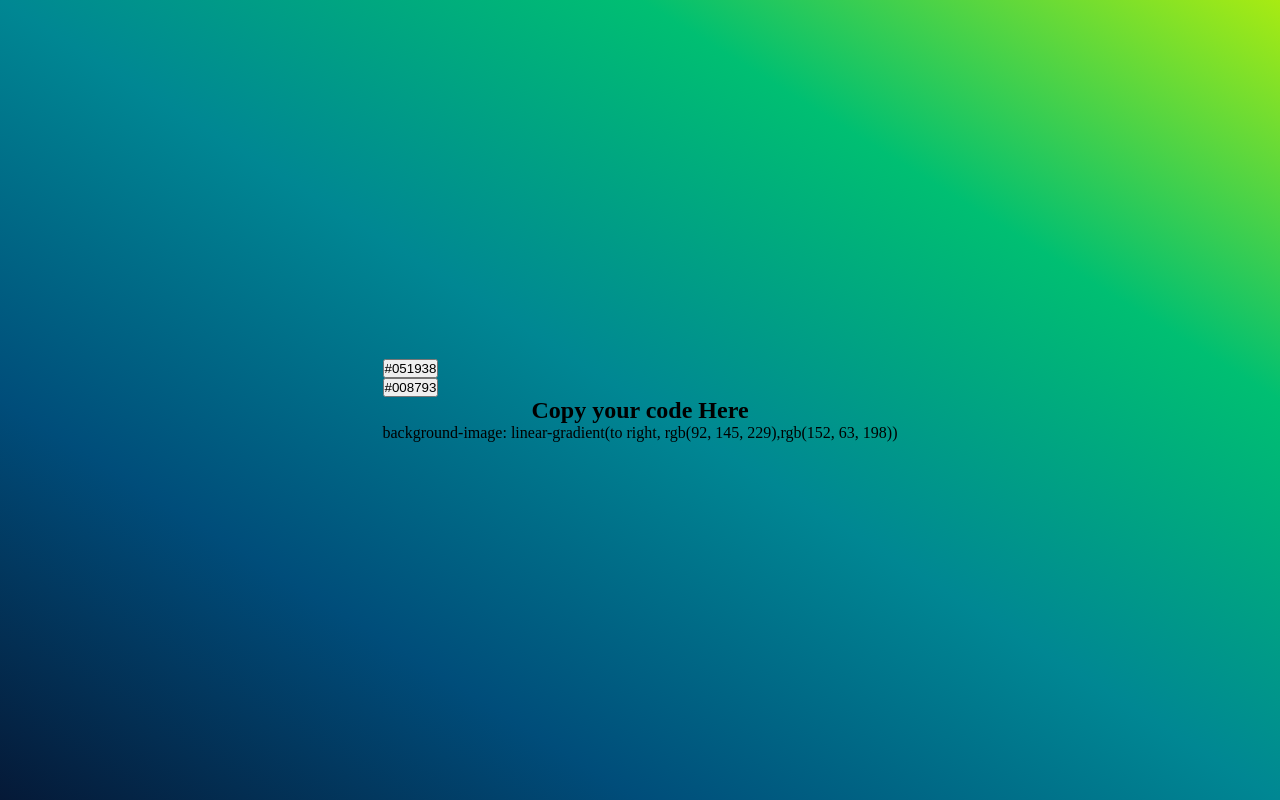
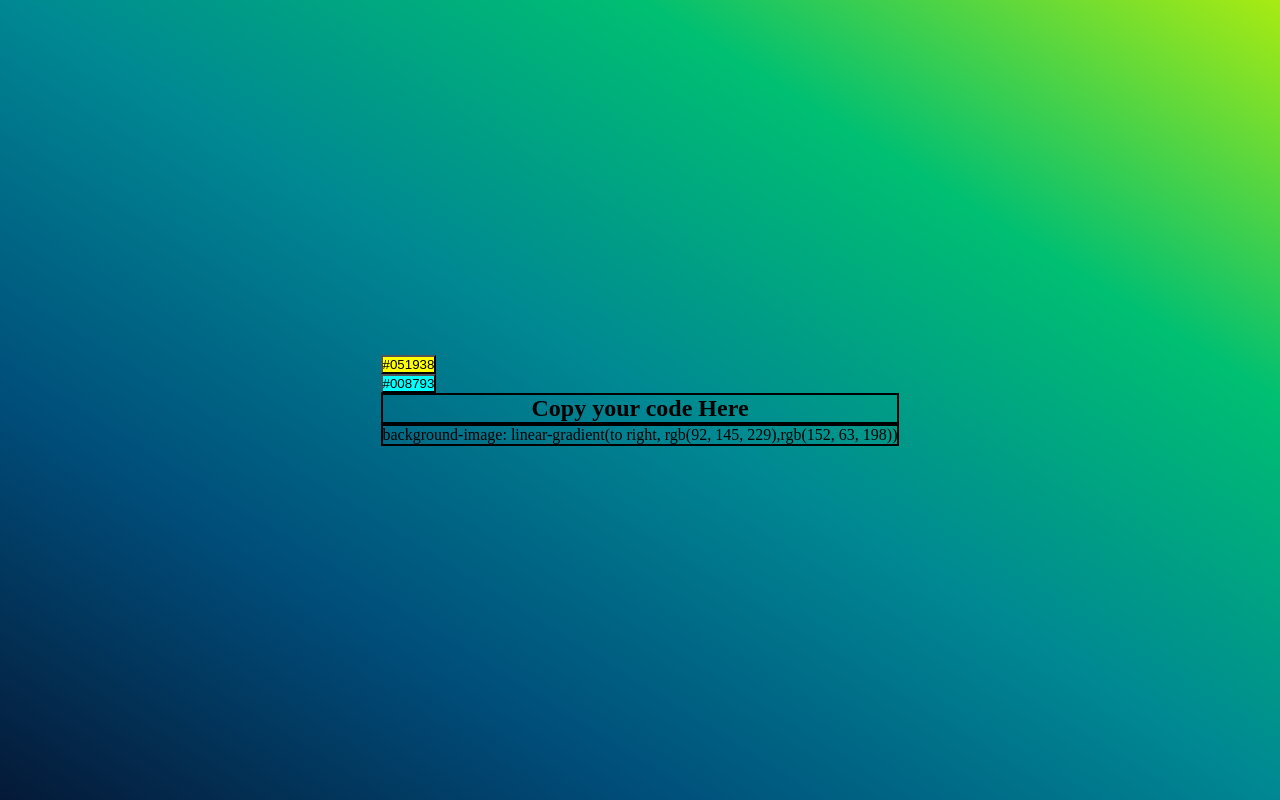
Before and after one commit to tyagi-avish/Gradientproject, a plain HTML site: page index.html in a window 1280 px wide. Drawn offline with Linux system fonts and the light colour scheme.

Commit message:
some changes

```diff
--- a/index.css
+++ b/index.css
@@ -3,12 +3,25 @@
     padding: 0;
     box-sizing: border-box;
 }
-#mybutton,#mybutton2{
+#mybutton{
+    gap: 20px;
+    background-color: yellow;
     display: flex;
     align-items: center;
-    justify-content: center;
+    justify-content: space-between;
+    cursor: pointer;
+}
+#mybutton2{
+    gap: 20px;
+    background-color: aqua;
+    display: flex;
+    align-items: center;
+    justify-content: space-between;
+    cursor: pointer;
+
 }
 .copycode,h2{
+    border: 2px solid black;
     display: flex;
     align-items: center;
     justify-content: center;
--- a/index.html
+++ b/index.html
@@ -21,8 +21,8 @@
         let btn1 = document.getElementById("mybutton");
         let btn2 = document.getElementById("mybutton2");
         let codeDiv = document.querySelector(".copycode");
-        let rgb1 =" #000";
-        let rgb2 = "#fff";
+        let rgb1 =" #004773";
+        let rgb2 = "#54d542";
 
 
         const myhandle =()=>{
@@ -68,6 +68,10 @@
 
         btn1.addEventListener("click",handlebutton1);
         btn2.addEventListener("click",handlebutton2);
+
+        codeDiv.addEventListener("click",()=>{
+            navigator.clipboard.writeText(codeDiv.innerText)
+        })
     </script>
 
 </body>
```
